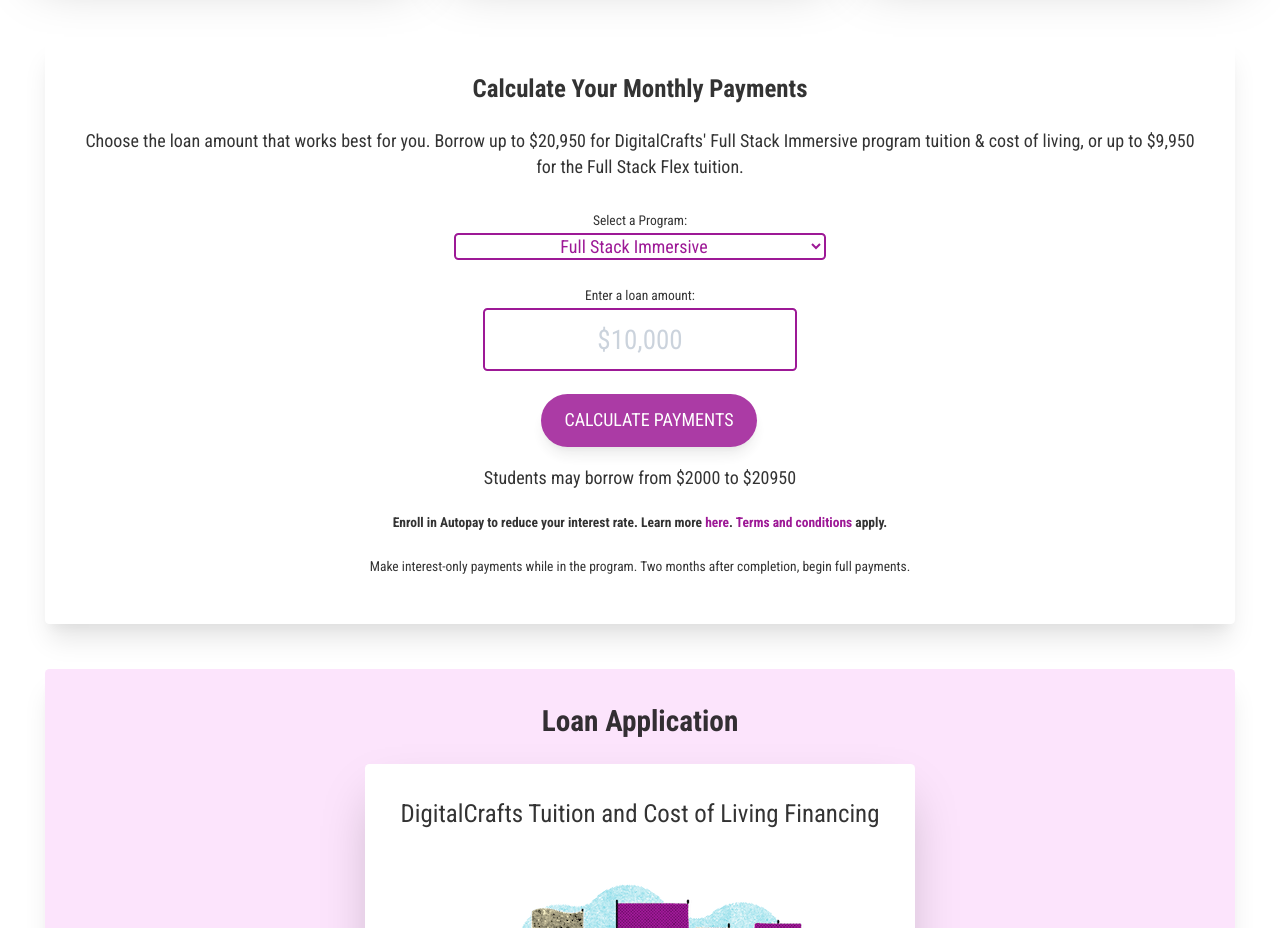
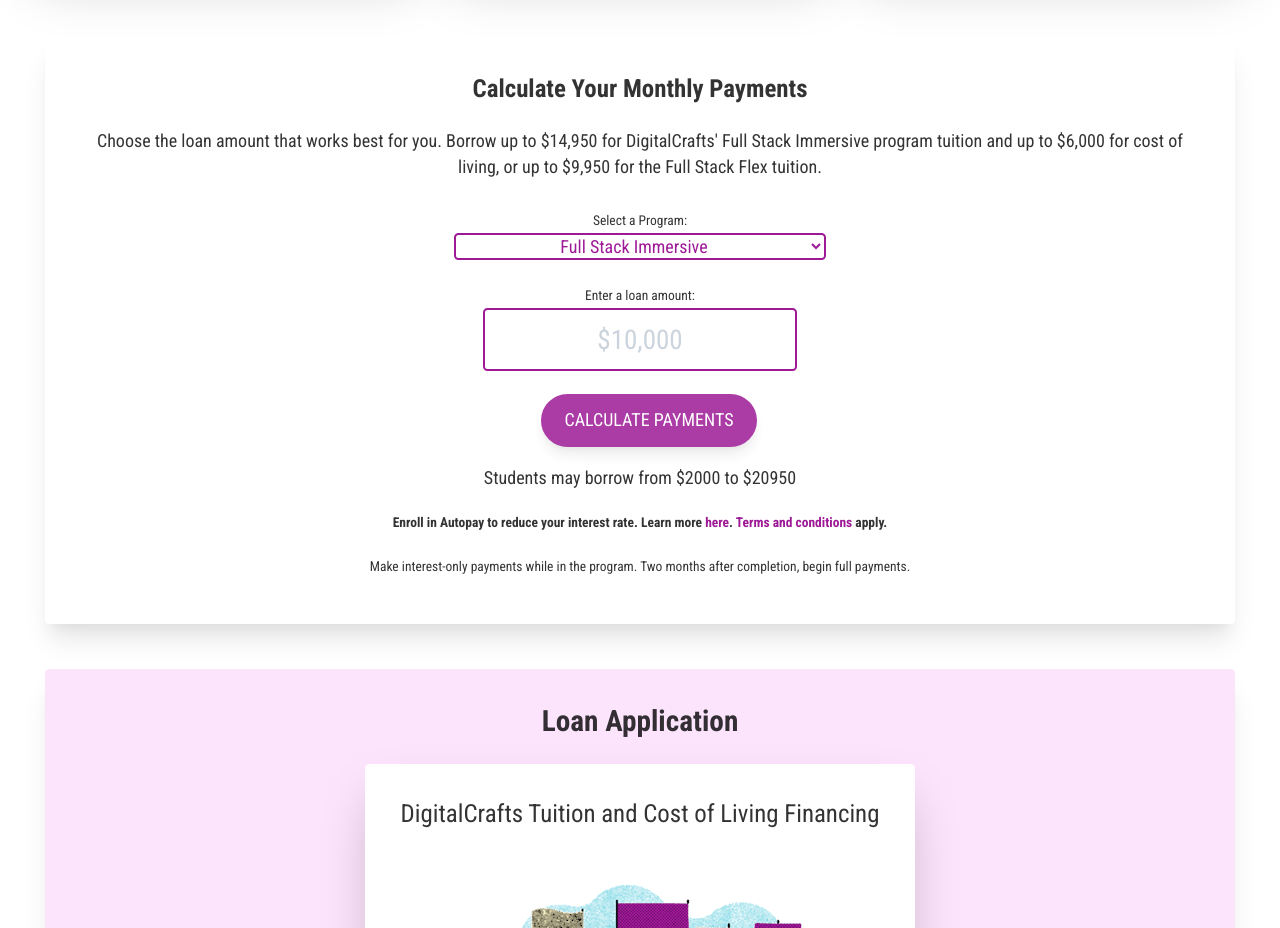
Before and after one commit to chrisdesilva/skills_fund_digitalcrafts, a Gatsby site: page / in a window 1280 px wide. Shown: the part 1120-2048 px from the top of the page. Built offline with nearby package versions, Linux system fonts and the light colour scheme; Gatsby itself is replaced by a stand-in of ours; some packages are replaced by stand-ins of ours; no server answers.

Commit message:
Break out col

```diff
--- a/src/components/loancalculator.js
+++ b/src/components/loancalculator.js
@@ -207,9 +207,10 @@
 
         {/* UPDATE LOAN AMOUNTS AND COST OF LIVING BY PROGRAM BELOW */}
         <p className="text-center">
-          Choose the loan amount that works best for you. Borrow up to $20,950
-          for DigitalCrafts' Full Stack Immersive program tuition & cost of
-          living, or up to $9,950 for the Full Stack Flex tuition.
+          Choose the loan amount that works best for you. Borrow up to $14,950
+          for DigitalCrafts' Full Stack Immersive program tuition and up to
+          $6,000 for cost of living, or up to $9,950 for the Full Stack Flex
+          tuition.
         </p>
         {paymentTable.show && <LoanCalcPaymentTable />}
 
```
